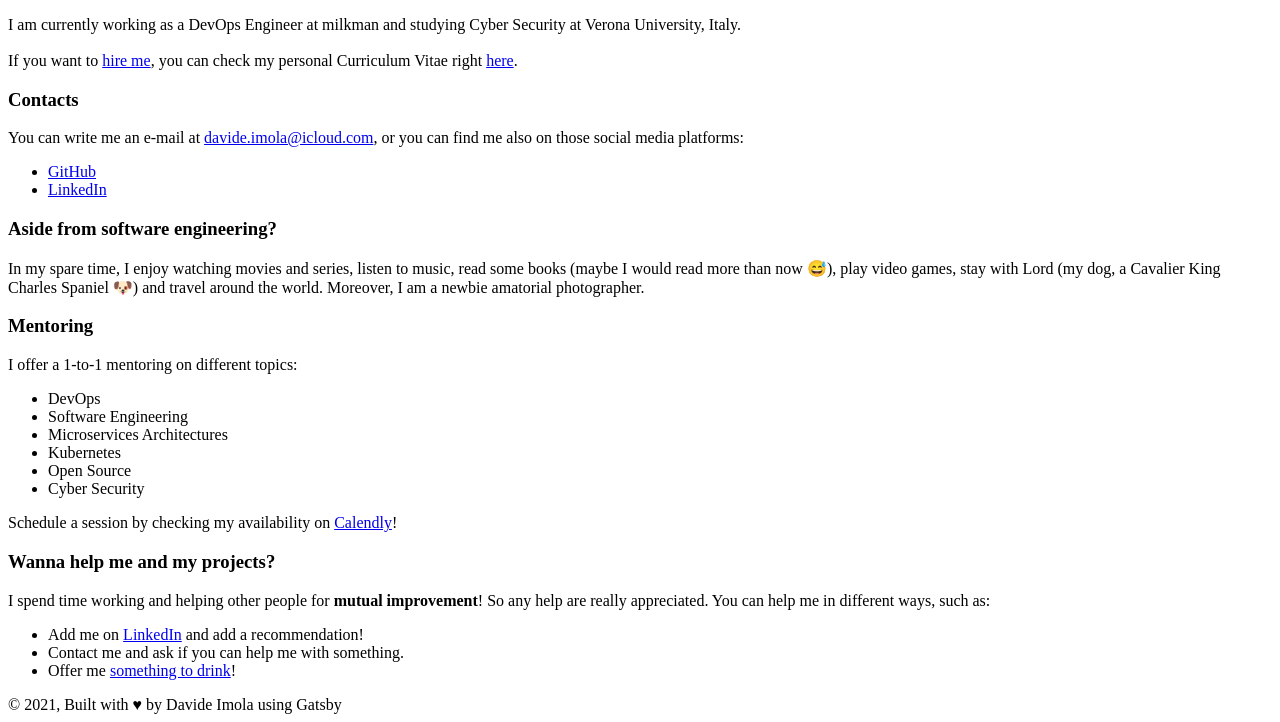
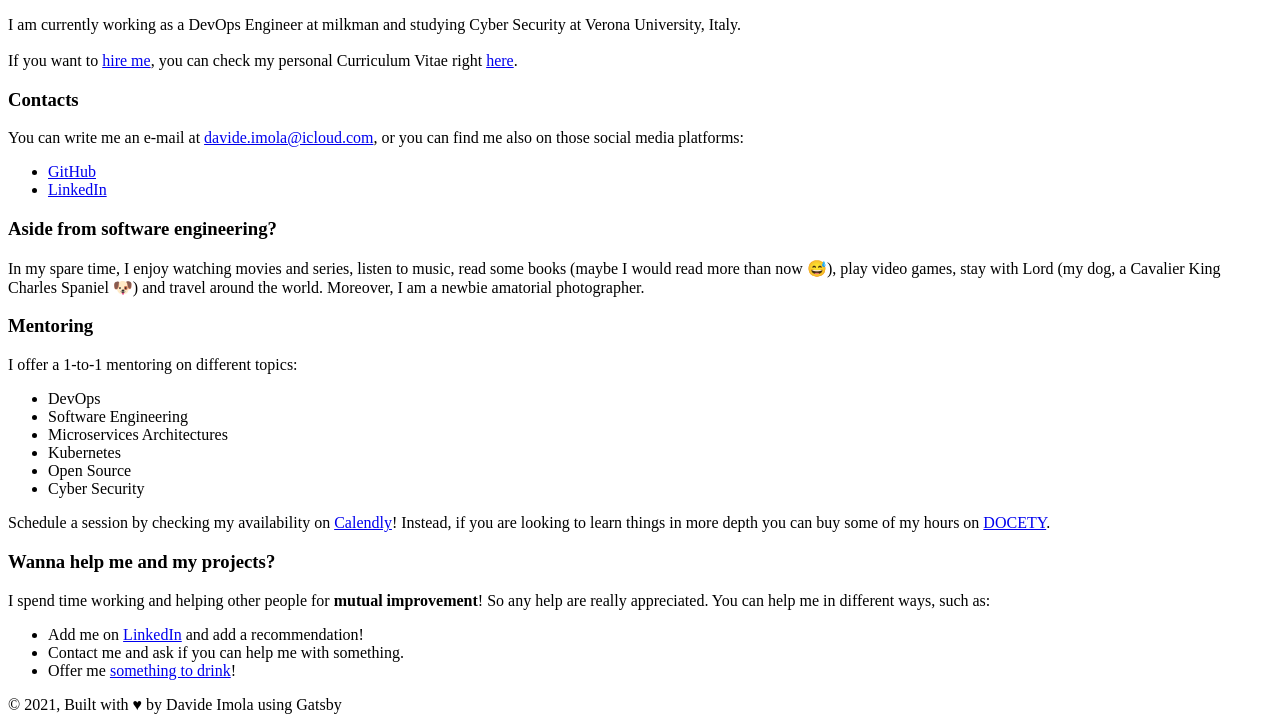
Before and after one commit to davideimola/davideimola.com, a Gatsby site: page /about-me in a window 1280 px wide. Shown: the part 113-835 px from the top of the page. Built offline with nearby package versions, Linux system fonts and the light colour scheme; Gatsby itself is replaced by a stand-in of ours.

Commit message:
Add DOCETY

```diff
--- a/src/pages/about-me.tsx
+++ b/src/pages/about-me.tsx
@@ -49,6 +49,8 @@ const AboutMe = ({data, location}) => {
 
           Schedule a session by checking my availability on <a href="https://calendly.com/davideimola/30min" target="_blank">Calendly</a>!
 
+          Instead, if you are looking to learn things in more depth you can buy some of my hours on <a href="https://www.docety.com/?referral_code=COADWEZBKJPVTCC21" target="_blank">DOCETY</a>.
+
           <h3>Wanna help me and my projects?</h3>
           I spend time working and helping other people for <b>mutual improvement</b>! So any help are really appreciated.
 
```
